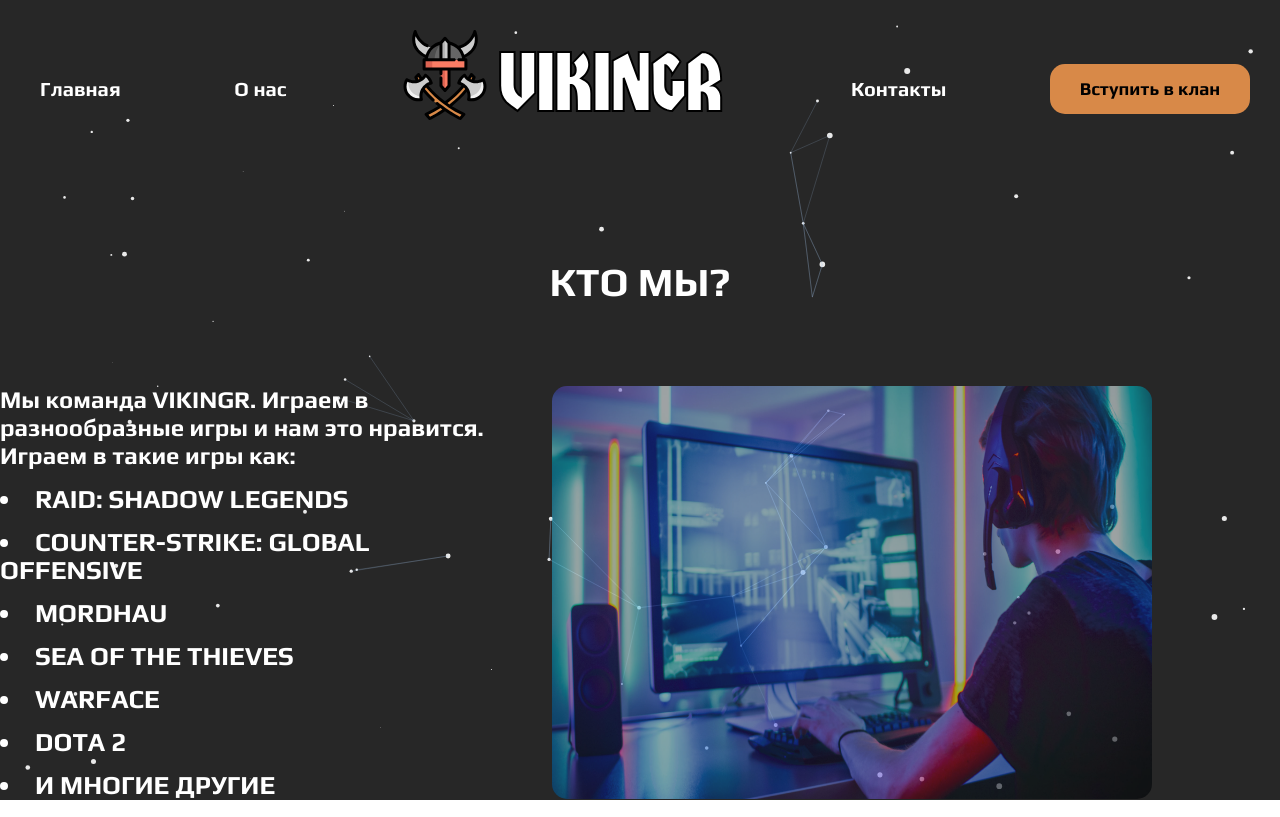
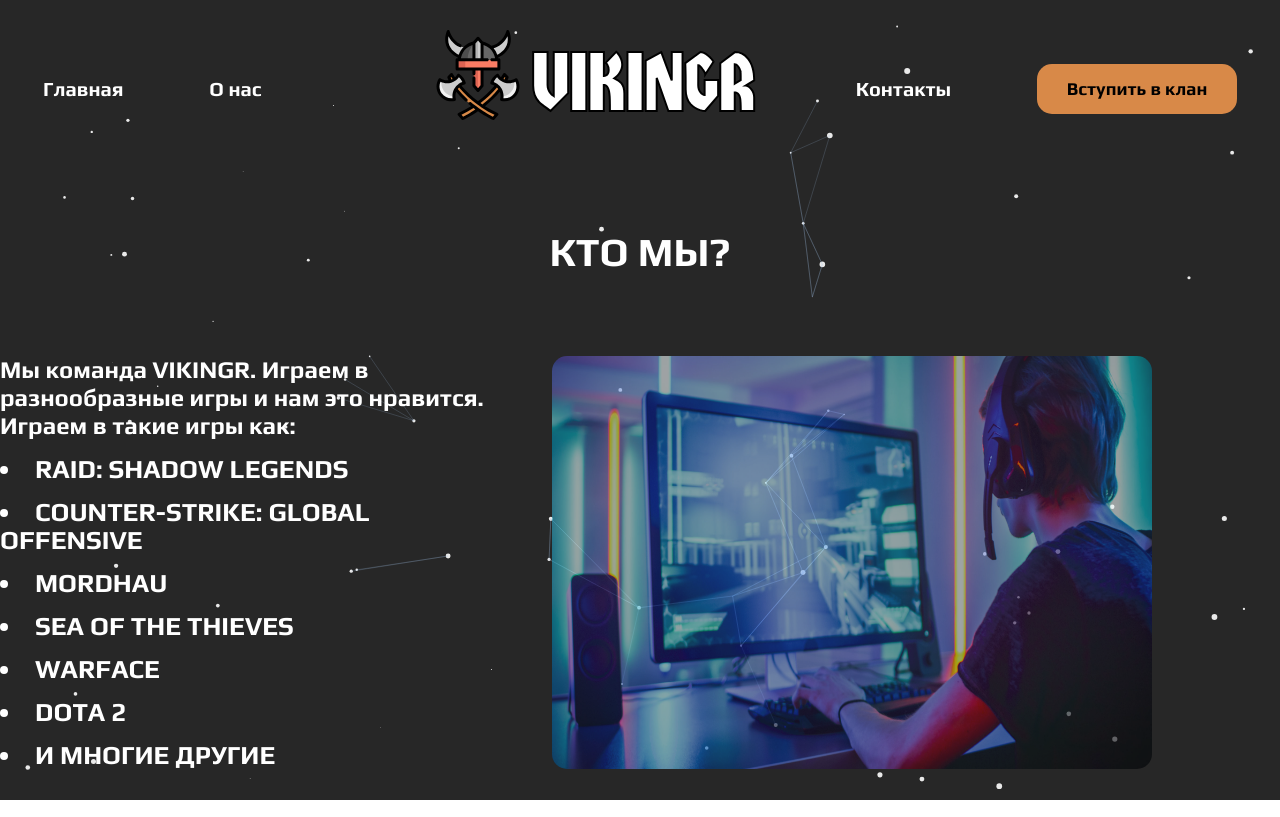
Before and after one commit to mihailoffplay/clan, a plain HTML site: page index.html in a window 1280 px wide. Drawn offline with Linux system fonts and the light colour scheme; animation ran at ten frames a second.

Commit message:
editing menu

```diff
--- a/css/main.css
+++ b/css/main.css
@@ -6,20 +6,19 @@
 
 header
 {
-    padding: 30px;
+    padding-top: 30px;
 }
 
 .menu
 {
+    display: flex;
     width: 100%;
-    display: flex;
-    justify-content: space-between;
+    justify-content: space-around;
     align-items: center;
 }
 
 a
 {
-    margin-left: 10px;
     color: #ffffff;
     text-decoration: none;
     font: 700 20px/28px 'Play', san-serif;
--- a/index.html
+++ b/index.html
@@ -15,8 +15,9 @@
     <nav class="menu">
         <a href="">Главная</a>
         <a href="">О нас</a>
+        <a href="#"></a>
         <a href="#">
-            <img src="images/logo.svg" alt="">
+               <img class="logo" src="images/logo.svg" alt="">
         </a>
         <a href="#">Контакты</a>
         <button class="button_sign">Вступить в клан</button>
```
